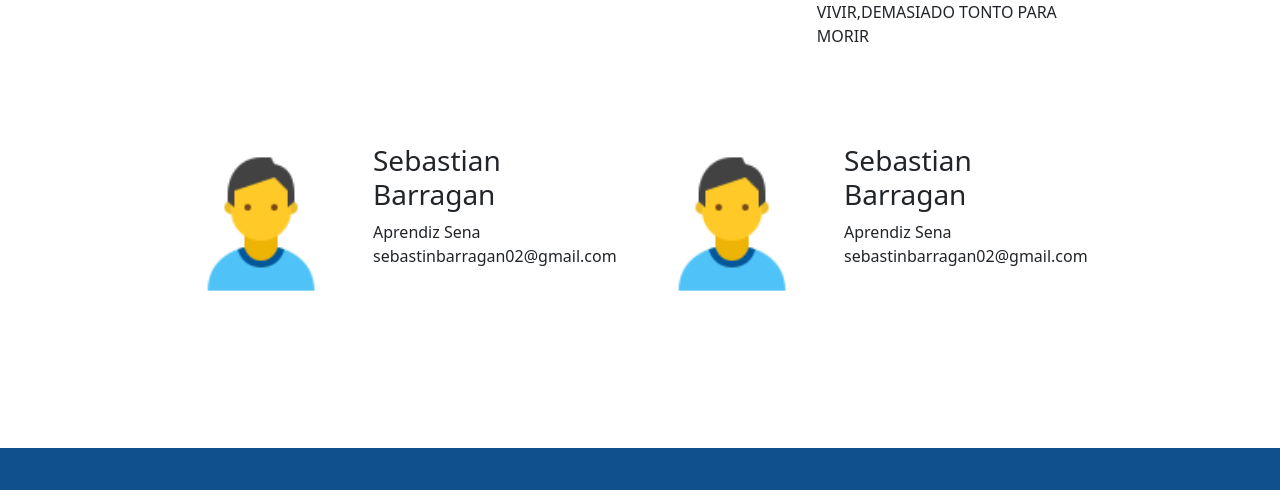
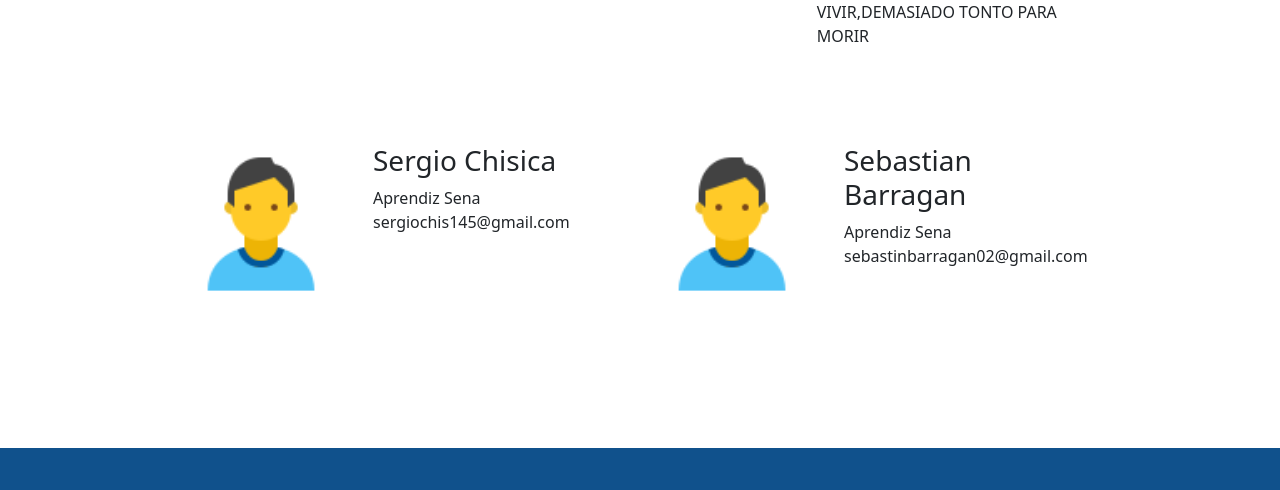
Before and after one commit to Joan14fran/Joan14fran.github.io, a plain HTML site: page view/viewsCliente/inicioCliente.html in a window 1280 px wide. Shown: the part 1923-2413 px from the top of the page. Drawn offline with nearby package versions, Linux system fonts and the light colour scheme.

Commit message:
Se agrego nombre

```diff
--- a/view/viewsCliente/inicioCliente.html
+++ b/view/viewsCliente/inicioCliente.html
@@ -120,8 +120,8 @@
                 <div class="col-lg-6 col-md-12 col-sm-12 d-flex justify-content-start my-5">
                     <img src="/img/icons8-user-skin-type-7-96.png" alt="Sebastian Barragan Basto" width="180" height="160">
                     <div class="descripcion">
-                        <h3>Sebastian Barragan</h3>
-                        <p>Aprendiz Sena sebastinbarragan02@gmail.com</p>
+                        <h3>Sergio Chisica</h3>
+                        <p>Aprendiz Sena sergiochis145@gmail.com</p>
                         <!-- <span>Lo que no te mata te infecta</span> -->
                     </div>
                 </div>
```
